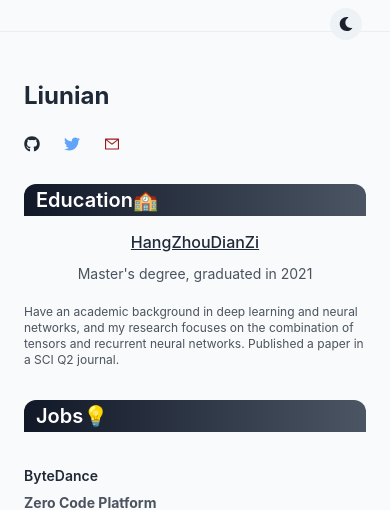
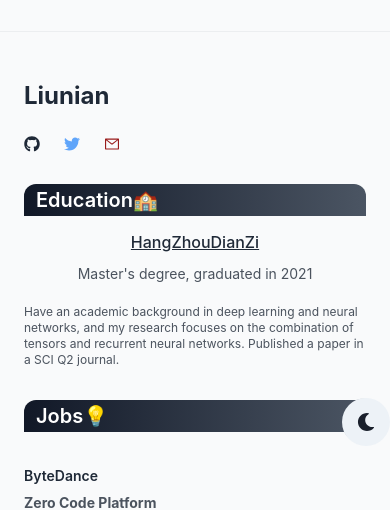
Before and after one commit to LiuN1an/LiuN1an.github.io, a React app: page /#/resume in a window 390 px wide. Shown: the top 510 px of the page. Built offline with nearby package versions, Linux system fonts and the light colour scheme.

Commit message:
feat: dark fine tune

```diff
--- a/src/app.jsx
+++ b/src/app.jsx
@@ -1,16 +1,17 @@
 import React, { useState, useEffect } from "react";
 import { Routes, Route, Navigate } from "react-router-dom";
-import { IconButton, useColorMode } from "@chakra-ui/react";
+import { IconButton, useColorMode, useMediaQuery } from "@chakra-ui/react";
 import { FaMoon, FaSun } from "react-icons/fa";
 import { Resume } from "./pages/resume";
 
 export const App = () => {
+  const [isMobile] = useMediaQuery("(max-width: 640px)");
   const { toggleColorMode, colorMode } = useColorMode();
 
   useEffect(() => {
     if (colorMode === "light") {
       document.documentElement.classList.remove(["dark"]);
-      document.documentElement.setAttribute("data-theme", "");
+      document.documentElement.removeAttribute("data-theme");
     } else {
       document.documentElement.classList.add(["dark"]);
       document.documentElement.setAttribute("data-theme", "dark");
@@ -20,14 +21,14 @@ export const App = () => {
   return (
     <>
       <div
-        className="fixed right-5 top-0 p-2 bg-red z-10"
+        className="fixed right-5 top-0 p-2 z-10 transition-all duration-300 max-sm:top-1/2 max-sm:-right-2 max-sm:-translate-y-1/2"
         onClick={toggleColorMode}
       >
         <IconButton
+          className="backdrop-blur-sm"
           variant="solid"
-          aria-label="toggle theme"
           rounded="full"
-          size="sm"
+          size="lg"
         >
           {colorMode === "light" ? <FaMoon /> : <FaSun />}
         </IconButton>
--- a/src/pages/resume.jsx
+++ b/src/pages/resume.jsx
@@ -35,12 +35,11 @@ function copyToClipboard(text) {
 
 export const Resume = () => {
   const [tip, setTip] = useState(false);
-  const { colorMode } = useColorMode();
 
   return (
-    <div className="min-h-screen bg-gray-50 py-8 flex flex-col relative overflow-hidden dark:bg-[#231815] dark:text-white transition-colors duration-300">
+    <div className="transition-all duration-300 min-h-screen bg-gray-50 py-8 flex flex-col relative overflow-hidden dark:bg-[#231815] dark:text-white">
       <div className="relative w-full py-12 px-6 shadow-xl shadow-slate-700/10 ring-1 ring-gray-900/5 md:max-w-3xl md:mx-auto lg:max-w-4xl lg:pb-28 dark:bg-gray-900 dark:text-white">
-        <div className="prose mx-auto lg:prose-lg dark:text-white prose-ul:dark:text-white prose-headings:dark:text-white prose-a:dark:text-white prose-blockquote:dark:text-white dark:marker:text-white prose-h3:dark:bg-gradient-to-r prose-h3:dark:from-gray-100 prose-h3:dark:to-slate-700 prose-h3:dark:text-black">
+        <div className="prose mx-auto lg:prose-lg  dark:text-white prose-ul:dark:text-white prose-headings:dark:text-white prose-a:dark:text-white prose-blockquote:dark:text-white dark:marker:text-white prose-h3:dark:bg-gradient-to-r prose-h3:dark:from-gray-100 prose-h3:dark:to-slate-700 prose-h3:dark:text-black">
           <h2>Liunian</h2>
           <p className="flex gap-6">
             <a
--- a/tailwind.config.js
+++ b/tailwind.config.js
@@ -1,7 +1,7 @@
 module.exports = {
   purge: ["./src/**/*.jsx"],
   plugins: [require("@tailwindcss/typography"), require("daisyui")],
-  darkMode: 'class',
+  darkMode: "class",
   daisyui: {
     styled: true,
     themes: false,
@@ -10,6 +10,6 @@ module.exports = {
     logs: false,
     rtl: false,
     prefix: "",
-    // darkTheme: "dark",
+    darkTheme: "dark",
   },
 };
```
Also changed, not shown: bundle.js.
